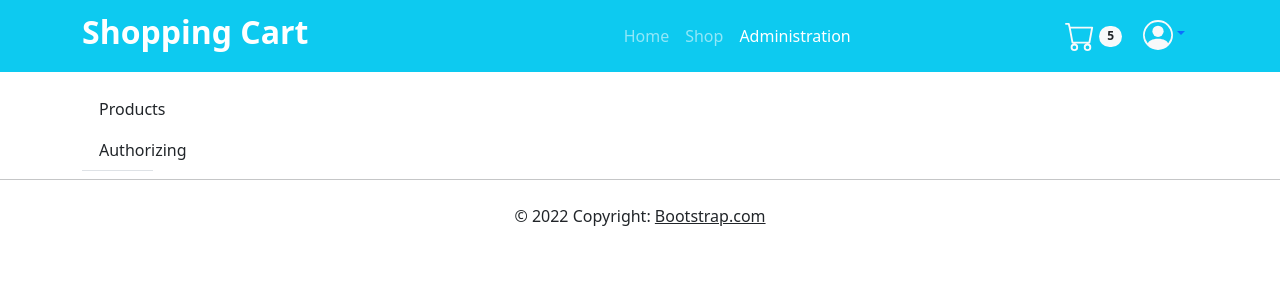
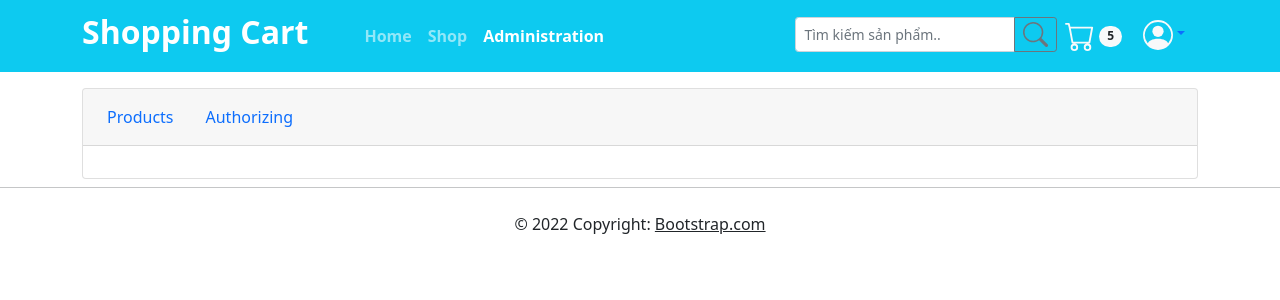
Before and after one commit to vietnguyenphuoc/client, a React (Create React App) app: page /admin in a window 1280 px wide. Shown: the top 300 px of the page. Built offline with nearby package versions, Linux system fonts and the light colour scheme.

Commit message:
update 15/07/2022

```diff
--- a/src/components/Admin.jsx
+++ b/src/components/Admin.jsx
@@ -1,27 +1,11 @@
-import { Col, Nav, Navbar, Row } from "react-bootstrap";
+import { Button, Card, Col, Nav, Navbar, Row } from "react-bootstrap";
 import { NavLink, Outlet } from "react-router-dom";
 
 const Admin = () => {
   return (
     <>
-      <Row>
+      {/* <Row>
         <Col xs={1}>
-          {/* <Nav variant="tabs" className="sidebar flex-column mt-3">
-            <Nav.Link
-              as={NavLink}
-              to="product"
-              className={({ isActive }) => (isActive ? "active" : "")}
-            >
-              Products
-            </Nav.Link>
-            <Nav.Link
-              as={NavLink}
-              to="unauthorized"
-              className={({ isActive }) => (isActive ? "active" : "")}
-            >
-              Authorizing
-            </Nav.Link>
-          </Nav> */}
           <Nav variant="tabs" className="mt-3 flex-column">
             <Nav.Link as={NavLink} to="product" className="text-dark actice">Products</Nav.Link>
             <Nav.Link as={NavLink} to="unauthorized" className="text-dark">Authorizing</Nav.Link>
@@ -30,7 +14,22 @@ const Admin = () => {
         <Col>
           <Outlet />
         </Col>
-      </Row>
+      </Row> */}
+      <Card className="mt-3">
+        <Card.Header>
+          <Nav variant="pills">
+            <Nav.Item>
+              <Nav.Link as={NavLink} to="product" >Products</Nav.Link>
+            </Nav.Item>
+            <Nav.Item>
+              <Nav.Link as={NavLink} to="unauthorized" >Authorizing</Nav.Link>
+            </Nav.Item>
+          </Nav>
+        </Card.Header>
+        <Card.Body>
+          <Outlet/>
+        </Card.Body>
+      </Card>
     </>
   );
 };
--- a/src/components/Editproduct.jsx
+++ b/src/components/Editproduct.jsx
@@ -22,7 +22,7 @@ const Editproduct = () => {
   }
 
   return (
-    <Card className="mx-3 mt-3">
+    <Card className="mt-3">
       <Card.Header>Product edition</Card.Header>
       <Card.Body>
         <Form className="mt-4">
--- a/src/components/Home.jsx
+++ b/src/components/Home.jsx
@@ -4,7 +4,7 @@ import Image from "react-bootstrap/Image";
 const Home = () => {
   return (
     <>
-      <Row className="mt-3">
+      <Row className="mt-3" style={{height: "610px"}}>
 
         <Col>
           <Image className="mt-5"
@@ -26,7 +26,7 @@ const Home = () => {
               COVID-19 pandemic is over, experts have said
             </p>
           </div>
-          <Button className="mx-3 mt-5" size="lg" variant="outline-info">Get Shopping</Button>
+          <Button className="mx-3 mt-5" size="lg" variant="info">Get Shopping</Button>
           <Button className="mt-5" variant="outline-info" size="lg">Login</Button>
         </Col>
       </Row>
--- a/src/components/Listproduct.jsx
+++ b/src/components/Listproduct.jsx
@@ -1,5 +1,5 @@
 import { useEffect, useState } from "react";
-import { Button, Card, Modal, Spinner, Table } from "react-bootstrap";
+import { Button, Card, Modal, Pagination, Spinner, Table } from "react-bootstrap";
 import * as Icon from "react-bootstrap-icons";
 import { useDispatch, useSelector } from "react-redux";
 import { ToastContainer, toast } from "react-toastify";
@@ -49,7 +49,7 @@ const Listproduct = () => {
 
   return (
     <>
-      <Card className="mx-3 mt-3  ">
+      <Card className="mt-3">
         <Card.Header>Product edition </Card.Header>
         <Table striped bordered hover>
           <thead>
@@ -105,13 +105,23 @@ const Listproduct = () => {
           draggable
           pauseOnHover
         />
-        <Card.Footer className="text-center">
-          <Button variant="outline-primary">Primary</Button>{" "}
-          <Button variant="outline-secondary">Secondary</Button>{" "}
-          <Button variant="outline-success">Success</Button>{" "}
-          <Button variant="outline-warning">Warning</Button>{" "}
-          <Button variant="outline-warning">Warning</Button>{" "}
-        </Card.Footer>
+        <Pagination className="offset-3">
+          <Pagination.First />
+          <Pagination.Prev />
+          <Pagination.Item>{1}</Pagination.Item>
+          <Pagination.Ellipsis />
+
+          <Pagination.Item>{10}</Pagination.Item>
+          <Pagination.Item>{11}</Pagination.Item>
+          <Pagination.Item active>{12}</Pagination.Item>
+          <Pagination.Item>{13}</Pagination.Item>
+          <Pagination.Item disabled>{14}</Pagination.Item>
+
+          <Pagination.Ellipsis />
+          <Pagination.Item>{20}</Pagination.Item>
+          <Pagination.Next />
+          <Pagination.Last />
+        </Pagination>
       </Card>
     </>
   );
--- a/src/components/Menu.jsx
+++ b/src/components/Menu.jsx
@@ -1,4 +1,4 @@
-import { Container, Nav, Navbar } from "react-bootstrap";
+import { Button, Container, Form, InputGroup, Nav, Navbar } from "react-bootstrap";
 import Dropdown from "react-bootstrap/Dropdown";
 import { NavLink } from "react-router-dom";
 import * as Icon from "react-bootstrap-icons";
@@ -7,7 +7,7 @@ const Menu = () => {
     <>
       <Navbar bg="info" variant="dark" expand="lg">
         <Container>
-          <Navbar.Brand as={NavLink} to="/">
+          <Navbar.Brand as={NavLink} to="/" className="me-5">
             <h2>
               <b>Shopping Cart</b>
             </h2>
@@ -15,29 +15,43 @@ const Menu = () => {
           <Navbar.Toggle aria-controls="navbarScroll" />
           <Navbar.Collapse id="navbarScroll">
             <Nav
-              className="me-auto my-2 my-lg-0 offset-4"
+              className="me-auto my-2 my-lg-0"
               style={{ maxHeight: "100px" }}
               navbarScroll
             >
-              <Nav.Link as={NavLink} to="/" className={({ isActive }) => isActive? "active": ''}>
-                Home
+              <Nav.Link
+                as={NavLink}
+                to="/"
+                className={({ isActive }) => (isActive ? "active" : "")}
+              >
+                <b>Home</b>
               </Nav.Link>
-              <Nav.Link as={NavLink} to="/shop" className={({ isActive }) => isActive? "active": ''}>
-                Shop
+              <Nav.Link
+                as={NavLink}
+                to="/shop"
+                className={({ isActive }) => (isActive ? "active" : "")}
+              >
+                <b>Shop</b>
               </Nav.Link>
-              <Nav.Link as={NavLink} to="/admin" className={({ isActive }) => isActive? "active": ''}>
-                Administration
+              <Nav.Link
+                as={NavLink}
+                to="/admin"
+                className={({ isActive }) => (isActive ? "active" : "")}
+              >
+                <b>Administration</b>
               </Nav.Link>
             </Nav>
             <Nav className="d-flex">
-              <Dropdown>
-                {/* <Dropdown.Toggle variant="link">
-              <Icon.Search className="text-light"size={30} />
-            </Dropdown.Toggle> */}
-                <Dropdown.Menu variant="link">
-                  <input type="text" />
-                </Dropdown.Menu>
-              </Dropdown>
+            <Form>
+              <InputGroup size="sm" className="mt-1">
+                <Form.Control
+                placeholder="Tìm kiếm sản phẩm.."
+                />
+                <Button variant="outline-secondary">
+                <Icon.Search size={25} />
+                </Button>
+              </InputGroup>
+            </Form>
               <Nav.Link as={NavLink} to="/cart">
                 <Icon.Cart className="text-light" size={30} />
                 <span className="badge bg-light text-dark ms-1 rounded-pill">
--- a/src/components/Products.jsx
+++ b/src/components/Products.jsx
@@ -1,30 +1,43 @@
-import { Col, Nav, Row, Table } from "react-bootstrap";
+import { Button, Card, Col, Nav, Row, Table } from "react-bootstrap";
 import { NavLink, Outlet } from "react-router-dom";
 
 const Products = () => {
   return (
     <>
-      <Nav variant="tabs" className="mt-3 mx-3 w-100">
+      {/* <Card>
+        <Card.Header>
+          <Nav variant="pills" defaultActiveKey="#first">
+            <Nav.Item>
+              <Nav.Link as={NavLink} to="add" >Product edition</Nav.Link>
+            </Nav.Item>
+            <Nav.Item>
+              <Nav.Link as={NavLink} to="list" >Lisst of products</Nav.Link>
+            </Nav.Item>
+          </Nav>
+        </Card.Header>
+        <Card.Body>
+          <Card.Title>Special title treatment</Card.Title>
+          <Card.Text>
+            With supporting text below as a natural lead-in to additional
+            content.
+          </Card.Text>
+          <Button variant="primary">Go somewhere</Button>
+        </Card.Body>
+      </Card> */}
+      <Card.Title>Products</Card.Title>
+      <Nav variant="tabs" className="w-100">
         <Nav.Item>
-          <Nav.Link
-            as={NavLink}
-            to="add"
-            className="text-dark"
-          >
+          <Nav.Link as={NavLink} to="add" className="text-dark">
             Product edition
           </Nav.Link>
         </Nav.Item>
         <Nav.Item>
-          <Nav.Link
-            as={NavLink}
-            to="list"
-            className="text-dark"
-          >
+          <Nav.Link as={NavLink} to="list" className="text-dark">
             Lisst of products
           </Nav.Link>
         </Nav.Item>
       </Nav>
-      <Outlet/>
+      <Outlet />
     </>
   );
 };
--- a/src/components/Shop.jsx
+++ b/src/components/Shop.jsx
@@ -1,10 +1,47 @@
+import { Card, Col, Pagination, Row } from "react-bootstrap";
 import Breadcrumbs from "./Breadcrumbs";
 
 const Shop = () => {
   return (
     <>
       <Breadcrumbs />
-      <h1>Shop</h1>
+      <Row xs={2} md={3} className="g-4">
+        {Array.from({ length: 7 }).map((_, idx) => (
+          <Col>
+            <Card>
+              <Card.Img
+                variant="top"
+                src="https://static.remove.bg/remove-bg-web/5c20d2ecc9ddb1b6c85540a333ec65e2c616dbbd/assets/start_remove-c851bdf8d3127a24e2d137a55b1b427378cd17385b01aec6e59d5d4b5f39d2ec.png"
+              />
+              <Card.Body>
+                <Card.Title>Card title</Card.Title>
+                <Card.Text>
+                  This is a longer card with supporting text below as a natural
+                  lead-in to additional content. This content is a little bit
+                  longer.
+                </Card.Text>
+              </Card.Body>
+            </Card>
+          </Col>
+        ))}
+      </Row>
+      <Pagination className="offset-4 mt-3">
+          <Pagination.First />
+          <Pagination.Prev />
+          <Pagination.Item>{1}</Pagination.Item>
+          <Pagination.Ellipsis />
+
+          <Pagination.Item>{10}</Pagination.Item>
+          <Pagination.Item>{11}</Pagination.Item>
+          <Pagination.Item active>{12}</Pagination.Item>
+          <Pagination.Item>{13}</Pagination.Item>
+          <Pagination.Item disabled>{14}</Pagination.Item>
+
+          <Pagination.Ellipsis />
+          <Pagination.Item>{20}</Pagination.Item>
+          <Pagination.Next />
+          <Pagination.Last />
+        </Pagination>
     </>
   );
 };
```
